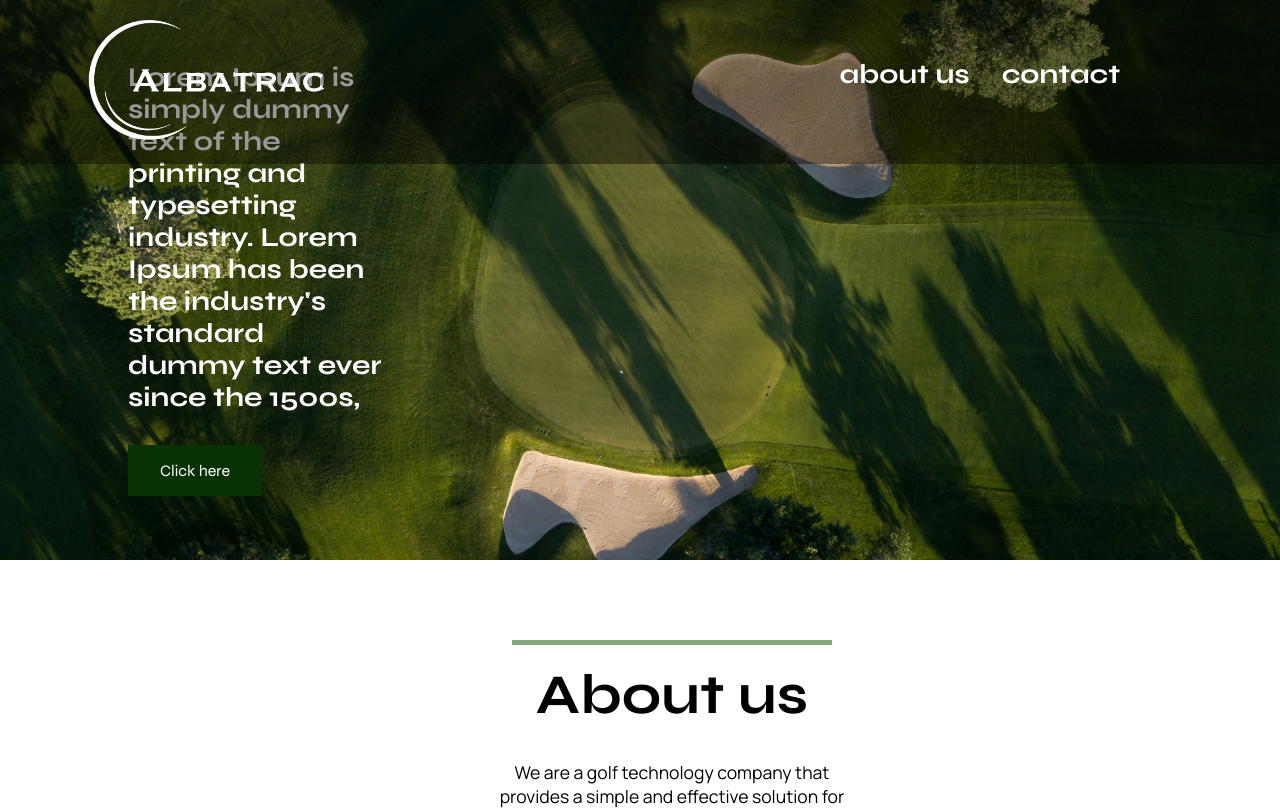
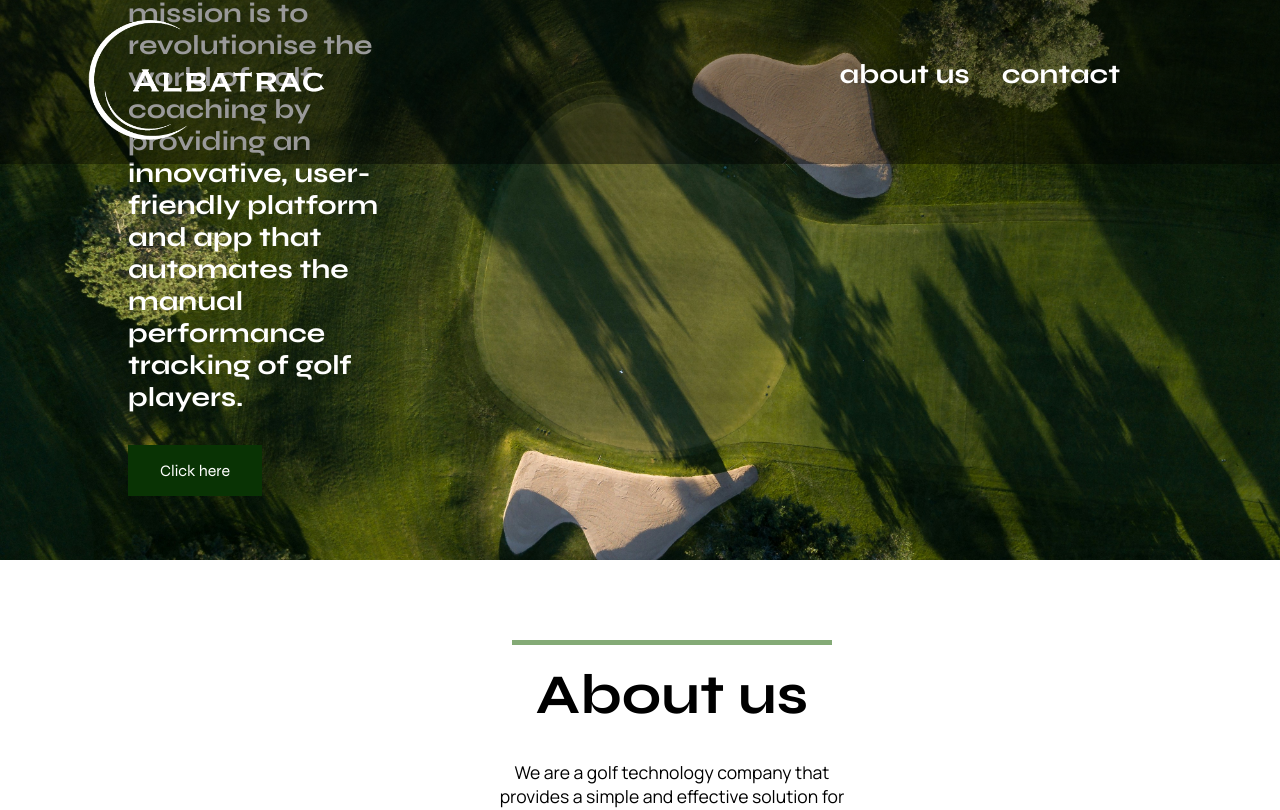
Before and after one commit to albatrac/albatrac, a React (Vite) app: page / in a window 1280 px wide. Shown: the top 810 px of the page. Built offline with nearby package versions, Linux system fonts and the light colour scheme.

Commit message:
updated text

```diff
--- a/src/frontend/pages/landing-page.tsx
+++ b/src/frontend/pages/landing-page.tsx
@@ -20,9 +20,10 @@ const LandingPage = () => {
 				<div className="page-intro__container spacing">
 					<div className="page-intro__introduction">
 						<h3>
-							Lorem Ipsum is simply dummy text of the printing and
-							typesetting industry. Lorem Ipsum has been the
-							industry's standard dummy text ever since the 1500s,
+							Albatrac's mission is to revolutionise the world of
+							golf coaching by providing an innovative,
+							user-friendly platform and app that automates the
+							manual performance tracking of golf players.
 						</h3>
 						<button className="button button--dark">
 							Click here
```
